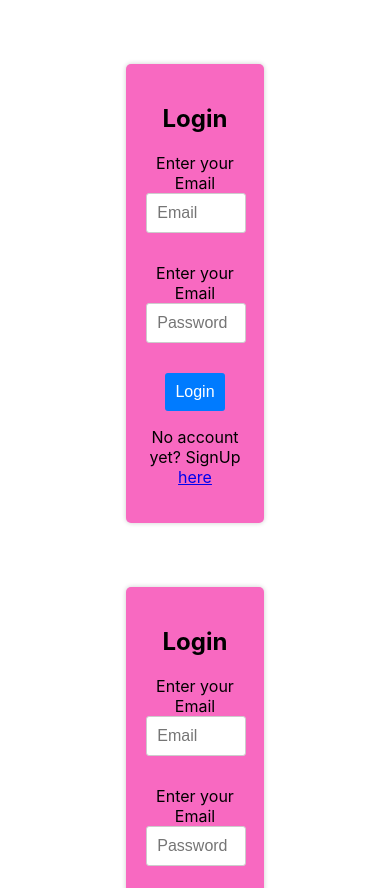
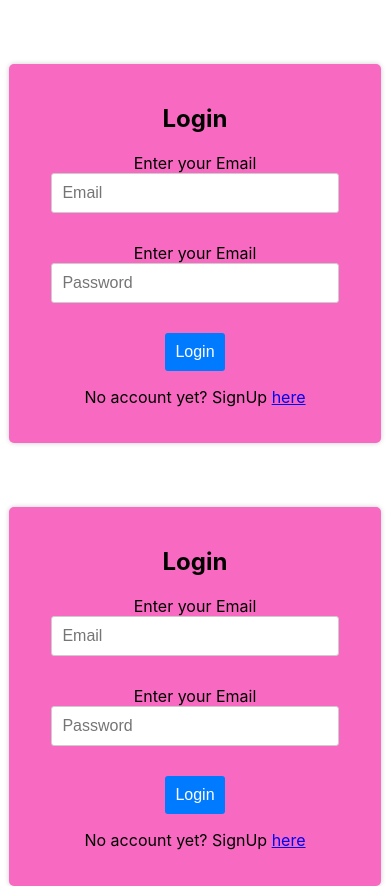
Before and after one commit to moromoke01/imageGallery, a React (Create React App) app: page /Login in a window 390 px wide. Shown: the top 888 px of the page. Built offline with nearby package versions, Linux system fonts and the light colour scheme.

Commit message:
Update Auth.css

```diff
--- a/src/Components/Auth/Auth.css
+++ b/src/Components/Auth/Auth.css
@@ -50,3 +50,26 @@
     margin-bottom: 20px;
     font-size: 24px;
   }
+
+ @media screen and (max-width:768px){
+    .auth-form {
+      margin-block-start: 4em;
+      margin: auto;
+      background: #f869c1;
+      width: 85%;
+      padding: 20px;
+      border-radius: 5px;
+      box-shadow: 0px 0px 5px rgba(0, 0, 0, 0.2);
+
+    }
+    input {
+      margin-bottom: 30px;
+      padding: 10px;
+      border: 1px solid #ccc;
+      border-radius: 3px;
+      font-size: 16px;
+      width:80%;
+
+
+    }
+  }
```
